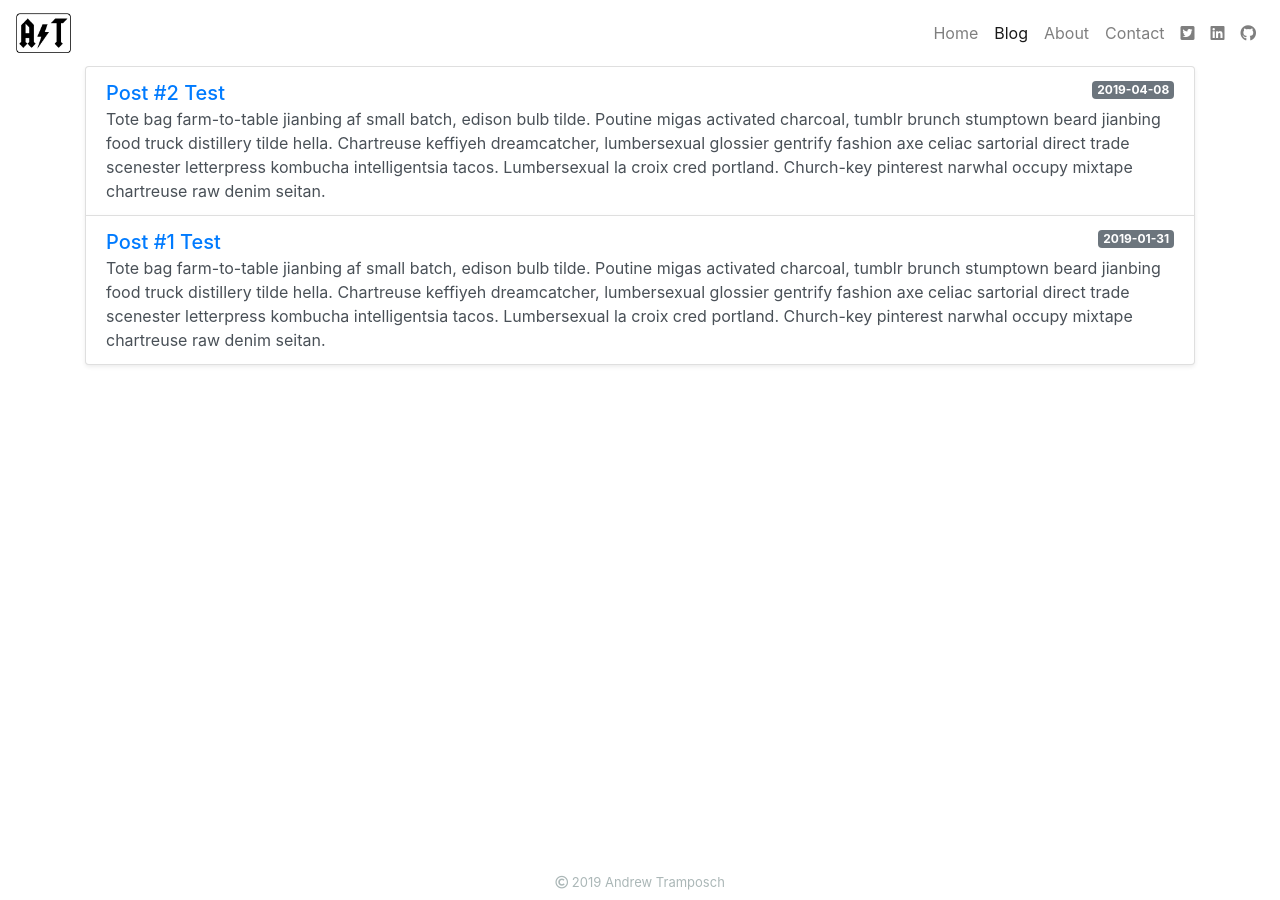
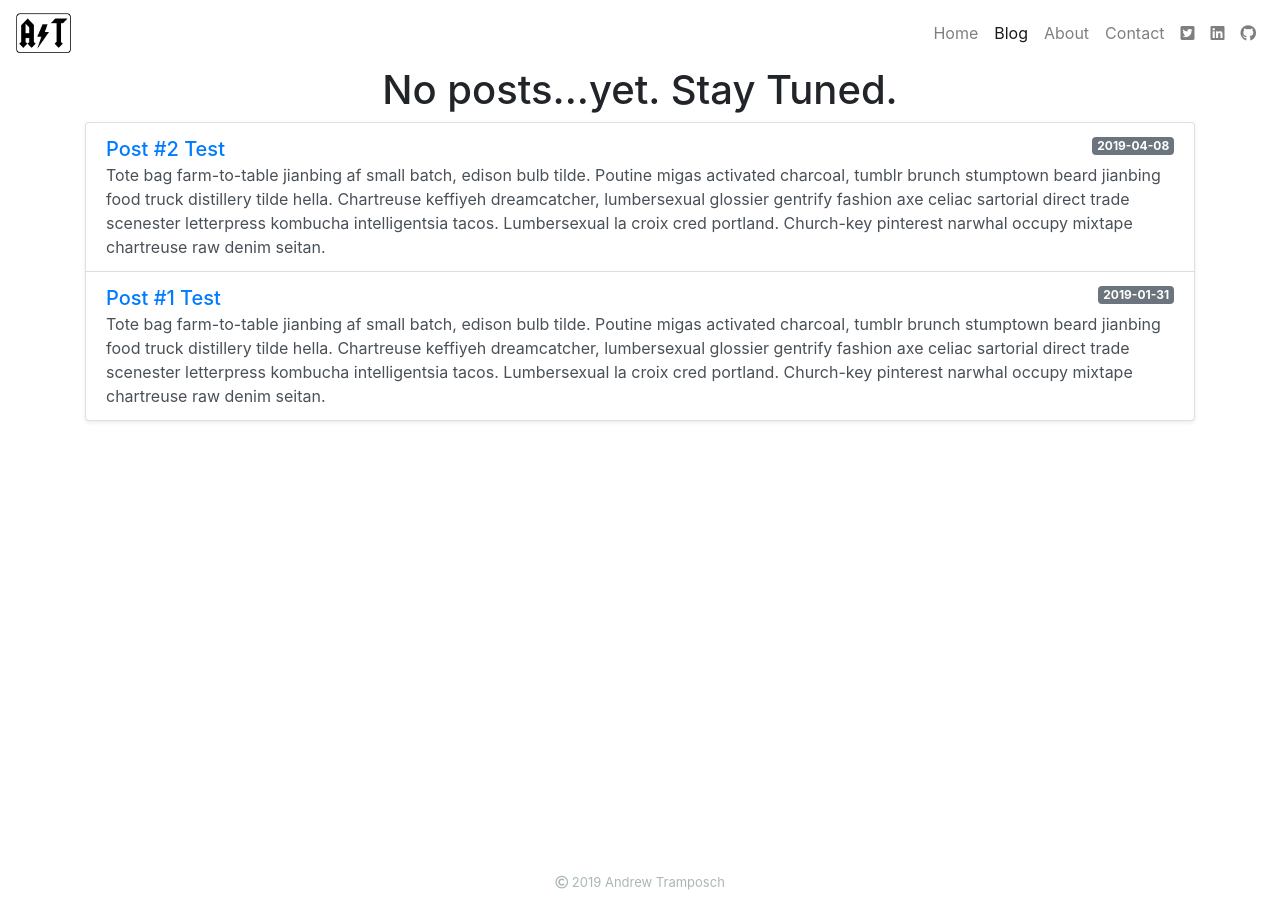
Before and after one commit to atramposch/website, a Jekyll site: the page built from blog/index.html, in a window 1280 px wide. Built offline with Jekyll 4.4.1, drawn with Linux system fonts in a browser that asks for light colours.

Commit message:
installed no post yet liquid text

```diff
--- a/blog/index.html
+++ b/blog/index.html
@@ -3,6 +3,11 @@ layout: default
 title: Andrew Tramposch | Blog
 nav: Blog
 ---
+{% assign psize = site.posts | size %}
+{% if psize == 2 %}
+  <h1 class="text-center">No posts...yet. Stay Tuned.</h1>
+{% endif %}
+{% if psize > 0 %}
 <ul class="list-group">
 	{% for post in site.posts %}
 	<a href="{{ post.url }}" class="list-group-item list-group-item-action flex-column align-items-start shadow-sm">
@@ -19,4 +24,5 @@ nav: Blog
 		<p class="mb-0">{{ post.excerpt | remove: '<p>' | remove: '</p>' }}</p>
 	</a>
 	{% endfor %}
+{% endif %}
 </ul>
```
